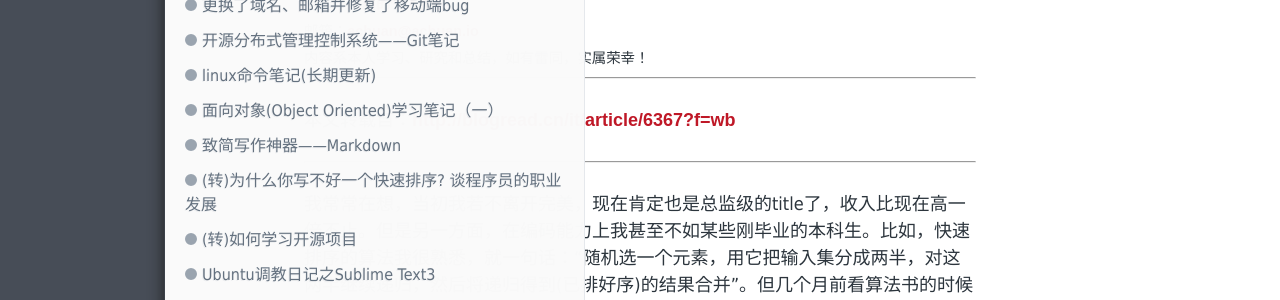
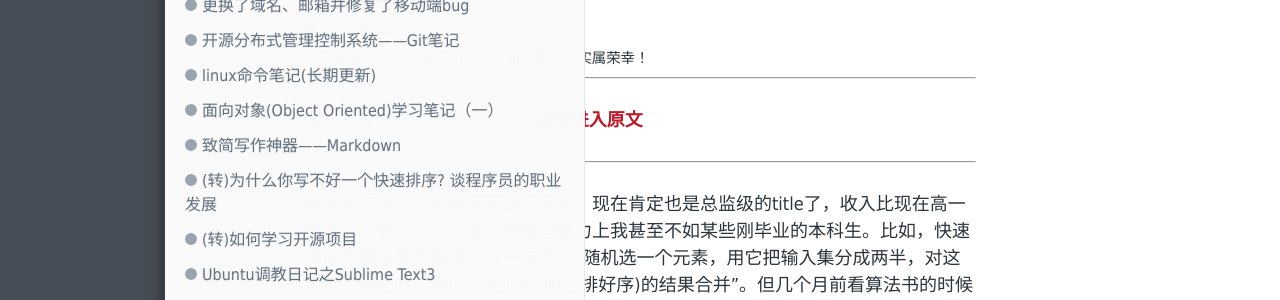
Before and after one commit to achuanya/achuanya.github.io, a Jekyll site: the page built from _posts/生活/2018-08-31-Programmer-development.md, in a window 1280 px wide. Shown: the part 366-666 px from the top of the page. Built offline with Jekyll 4.4.1, drawn with Linux system fonts in a browser that asks for light colours; some web fonts are replaced; comment, search, counter and statistics services are not loaded.

Commit message:
修改了原文链接格式

```diff
--- a/_posts/生活/2018-08-31-Programmer-development.md
+++ b/_posts/生活/2018-08-31-Programmer-development.md
@@ -5,7 +5,7 @@ category: 生活
 description: (转)为什么你写不好一个快速排序? 谈程序员的职业发展
 ---
 
-本文转载自：<http://blogread.cn/it/article/6367?f=wb>
+本文转自IT技术博客大学习，[点击进入原文](http://blogread.cn/it/article/6367?f=wb)
 
 ---
 
```
